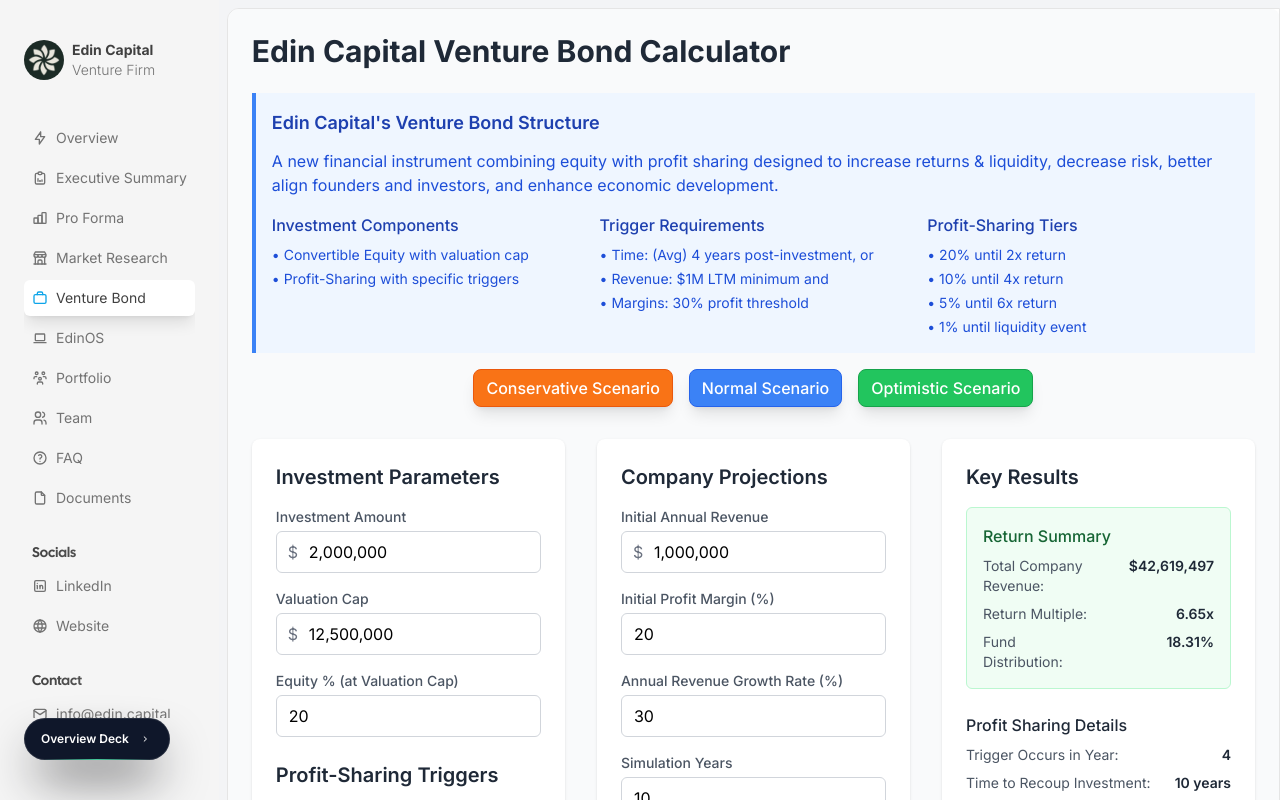
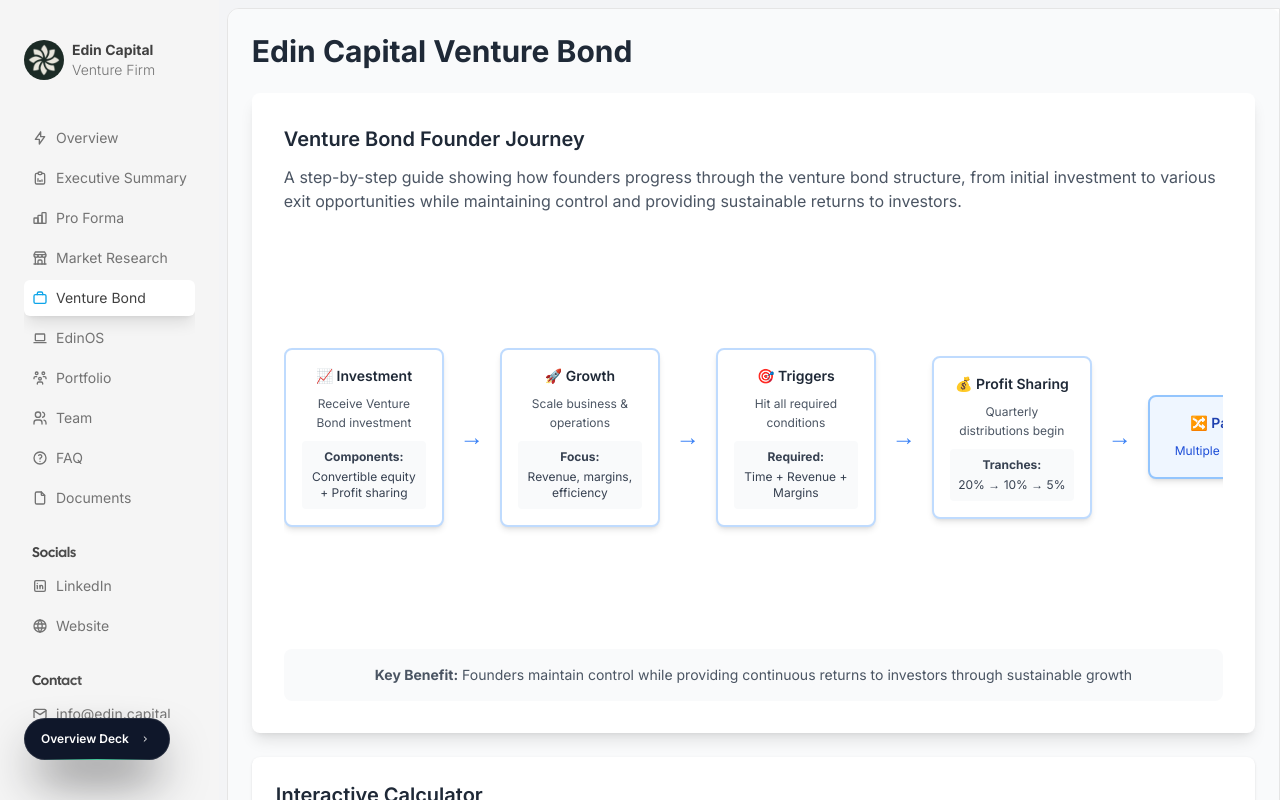
Before and after one commit to GAV07/edin-dashboard, a Next.js app: page /venture-bond in a window 1280 px wide. Built offline with nearby package versions, Linux system fonts and the light colour scheme.

Commit message:
clean up dashboardand updated venture bond styling

```diff
--- a/src/app/api/dashboard/route.ts
+++ b/src/app/api/dashboard/route.ts
@@ -134,7 +134,7 @@
 
   const data: DashboardData = {
     fundOverview: {
-      committedCapital: '$85M',
+      committedCapital: '$86M',
       investableCapital: formatCurrency(parseCurrencyValue(assumptions[1]?.[0]) || 70000000),
       managementFee: assumptions[1]?.[0] || '2.5%',
       fundLife: '15 years',
--- a/src/components/Dashboard.tsx
+++ b/src/components/Dashboard.tsx
@@ -61,7 +61,7 @@
   // Create key metrics summary stats
   const keyMetricsStats = [
     { id: 'committed', name: 'Capital Ask', value: fundOverview.committedCapital },
-    { id: 'numInv', name: 'Number of Investments (10y)', value: portfolioAllocation.numberOfInvestments },
+    { id: 'numInv', name: 'Number of Investments', value: portfolioAllocation.numberOfInvestments },
     { id: 'checkSize', name: 'Average Check Size', value: portfolioAllocation.averageCheckSize },
     { id: 'distributions', name: 'Cum. Profit Sharing Dist. (10y)', value: returnMetrics.lpDistributions },
     { id: 'moic', name: 'MOIC (10y)', value: returnMetrics.moic },
--- a/src/components/VentureBond.tsx
+++ b/src/components/VentureBond.tsx
@@ -292,66 +292,140 @@
 
   return (
     <div className="w-full p-6 bg-gray-50 rounded-lg shadow-md">
-      <h1 className="text-3xl font-bold text-gray-800 mb-6">Edin Capital Venture Bond Calculator</h1>
+      <h1 className="text-3xl font-bold text-gray-800 mb-6">Edin Capital Venture Bond</h1>
 
       <div className="mb-8">
-        <div className="bg-blue-50 border-l-4 border-blue-500 p-4 mb-4">
-          <h3 className="text-lg font-semibold text-blue-800 mb-3">Edin Capital&apos;s Venture Bond Structure</h3>
-          <p className="text-blue-700 mb-4">
-            A new financial instrument combining equity with profit sharing designed to increase returns & liquidity,
-            decrease risk, better align founders and investors, and enhance economic development.
+        <div className="bg-white rounded-lg p-8 shadow-lg mb-6">
+          <div className="mb-8">
+            <h2 className="text-xl font-semibold text-gray-800 mb-3">Venture Bond Founder Journey</h2>
+            <p className="text-gray-600 mb-6">
+              A step-by-step guide showing how founders progress through the venture bond structure,
+              from initial investment to various exit opportunities while maintaining control and providing
+              sustainable returns to investors.
             </p>
-
-          <div className="grid grid-cols-1 md:grid-cols-3 gap-4">
-            <div>
-              <h4 className="font-medium text-blue-800 mb-2">Investment Components</h4>
-              <ul className="space-y-1 text-sm text-blue-700">
-                <li>• Convertible Equity with valuation cap</li>
-                <li>• Profit-Sharing with specific triggers</li>
-              </ul>
           </div>
 
-            <div>
-              <h4 className="font-medium text-blue-800 mb-2">Trigger Requirements</h4>
-              <ul className="space-y-1 text-sm text-blue-700">
-                <li>• Time: (Avg) 4 years post-investment, or</li>
-                <li>• Revenue: $1M LTM minimum and</li>
-                <li>• Margins: 30% profit threshold</li>
-              </ul>
+          <div className="flex items-center justify-between overflow-x-auto py-5 px-0 gap-4 min-h-96">
+            {/* Step 1 */}
+            <div className="bg-white border-2 border-blue-200 rounded-lg p-4 min-w-36 max-w-40 text-center shadow-md flex-shrink-0">
+              <h3 className="m-0 mb-2 text-sm font-semibold text-gray-800">📈 Investment</h3>
+              <p className="m-0 text-xs leading-relaxed text-gray-600">Receive Venture Bond investment</p>
+              <div className="bg-gray-50 rounded p-2 mt-2 text-xs text-gray-700">
+                <strong className="block mb-1">Components:</strong>
+                Convertible equity + Profit sharing
+              </div>
             </div>
 
-            <div>
-              <h4 className="font-medium text-blue-800 mb-2">Profit-Sharing Tiers</h4>
-              <ul className="space-y-1 text-sm text-blue-700">
-                <li>• 20% until 2x return</li>
-                <li>• 10% until 4x return</li>
-                <li>• 5% until 6x return</li>
-                <li>• 1% until liquidity event</li>
-              </ul>
+            <div className="text-2xl text-blue-500 flex-shrink-0">→</div>
+
+            {/* Step 2 */}
+            <div className="bg-white border-2 border-blue-200 rounded-lg p-4 min-w-36 max-w-40 text-center shadow-md flex-shrink-0">
+              <h3 className="m-0 mb-2 text-sm font-semibold text-gray-800">🚀 Growth</h3>
+              <p className="m-0 text-xs leading-relaxed text-gray-600">Scale business & operations</p>
+              <div className="bg-gray-50 rounded p-2 mt-2 text-xs text-gray-700">
+                <strong className="block mb-1">Focus:</strong>
+                Revenue, margins, efficiency
+              </div>
+            </div>
+
+            <div className="text-2xl text-blue-500 flex-shrink-0">→</div>
+
+            {/* Step 3 */}
+            <div className="bg-white border-2 border-blue-200 rounded-lg p-4 min-w-36 max-w-40 text-center shadow-md flex-shrink-0">
+              <h3 className="m-0 mb-2 text-sm font-semibold text-gray-800">🎯 Triggers</h3>
+              <p className="m-0 text-xs leading-relaxed text-gray-600">Hit all required conditions</p>
+              <div className="bg-gray-50 rounded p-2 mt-2 text-xs text-gray-700">
+                <strong className="block mb-1">Required:</strong>
+                Time + Revenue + Margins
+              </div>
+            </div>
+
+            <div className="text-2xl text-blue-500 flex-shrink-0">→</div>
+
+            {/* Step 4 */}
+            <div className="bg-white border-2 border-blue-200 rounded-lg p-4 min-w-36 max-w-40 text-center shadow-md flex-shrink-0">
+              <h3 className="m-0 mb-2 text-sm font-semibold text-gray-800">💰 Profit Sharing</h3>
+              <p className="m-0 text-xs leading-relaxed text-gray-600">Quarterly distributions begin</p>
+              <div className="bg-gray-50 rounded p-2 mt-2 text-xs text-gray-700">
+                <strong className="block mb-1">Tranches:</strong>
+                20% → 10% → 5%
+              </div>
+            </div>
+
+            <div className="text-2xl text-blue-500 flex-shrink-0">→</div>
+
+            {/* Decision Point */}
+            <div className="bg-blue-50 border-2 border-blue-300 rounded-lg p-4 min-w-36 max-w-40 text-center shadow-md flex-shrink-0">
+              <h3 className="m-0 mb-2 text-sm font-semibold text-blue-800">🔀 Paths</h3>
+              <p className="m-0 text-xs leading-relaxed text-blue-700">Multiple options</p>
+            </div>
+
+            <div className="text-2xl text-blue-500 flex-shrink-0">→</div>
+
+            {/* Branches */}
+            <div className="flex flex-col gap-3 min-w-36">
+              <div className="bg-white border-2 border-gray-300 rounded-lg p-3 text-center shadow-md">
+                <h4 className="m-0 mb-1 text-xs font-semibold text-gray-800">🔄 Continue</h4>
+                <p className="m-0 text-xs leading-tight text-gray-600">Keep profit sharing until 6x cap reached</p>
+              </div>
+
+              <div className="bg-white border-2 border-gray-300 rounded-lg p-3 text-center shadow-md">
+                <h4 className="m-0 mb-1 text-xs font-semibold text-gray-800">💼 Equity Round</h4>
+                <p className="m-0 text-xs leading-tight text-gray-600">Auto-convert to preferred stock + continue profit sharing</p>
+              </div>
+
+              <div className="bg-white border-2 border-gray-300 rounded-lg p-3 text-center shadow-md">
+                <h4 className="m-0 mb-1 text-xs font-semibold text-gray-800">🏆 Exit Event</h4>
+                <p className="m-0 text-xs leading-tight text-gray-600">Acquisition/IPO triggers payout</p>
               </div>
             </div>
           </div>
 
+          <div className="mt-5 p-4 bg-gray-50 rounded-lg text-center">
+            <p className="m-0 text-sm text-gray-600">
+              <strong>Key Benefit:</strong> Founders maintain control while providing continuous returns to investors through sustainable growth
+            </p>
+          </div>
+        </div>
+
+        {/* Calculator Introduction */}
+        <div className="bg-white rounded-lg p-6 shadow mb-6">
+          <h2 className="text-xl font-semibold text-gray-800 mb-3">Interactive Calculator</h2>
+          <p className="text-gray-600 mb-4">
+            Use the calculator below to model different scenarios and see how the venture bond structure
+            performs under various business conditions. Start with a preset scenario or customize the
+            parameters to match your specific situation.
+          </p>
+
+          <div className="bg-blue-50 border-l-4 border-blue-500 p-4 mb-4">
+            <h3 className="text-sm font-medium text-blue-800 mb-2">Quick Start Scenarios</h3>
+            <p className="text-sm text-blue-700 mb-4">
+              Choose a scenario below to populate the calculator with realistic assumptions,
+              or scroll down to customize all parameters manually.
+            </p>
+
             {/* Scenario Buttons */}
-        <div className="flex flex-wrap justify-center gap-4 mb-6">
+            <div className="flex flex-wrap gap-3">
               <button
                 onClick={() => applyScenario('conservative')}
-            className="bg-orange-500 hover:bg-orange-600 text-white py-1.5 px-3 rounded-lg transition duration-200 font-medium shadow-lg hover:shadow-xl transform hover:-translate-y-1 border border-orange-600 active:transform active:translate-y-0 active:shadow-md"
+                className="bg-white border-2 border-blue-200 text-gray-700 hover:border-blue-300 hover:bg-blue-50 py-2 px-4 rounded-lg transition duration-200 font-medium shadow-sm"
               >
                 Conservative Scenario
               </button>
               <button
                 onClick={() => applyScenario('normal')}
-            className="bg-blue-500 hover:bg-blue-600 text-white py-1.5 px-3 rounded-lg transition duration-200 font-medium shadow-lg hover:shadow-xl transform hover:-translate-y-1 border border-blue-600 active:transform active:translate-y-0 active:shadow-md"
+                className="bg-blue-500 hover:bg-blue-600 text-white py-2 px-4 rounded-lg transition duration-200 font-medium shadow-sm border-2 border-blue-500 hover:border-blue-600"
               >
                 Normal Scenario
               </button>
               <button
                 onClick={() => applyScenario('optimistic')}
-            className="bg-green-500 hover:bg-green-600 text-white py-1.5 px-3 rounded-lg transition duration-200 font-medium shadow-lg hover:shadow-xl transform hover:-translate-y-1 border border-green-600 active:transform active:translate-y-0 active:shadow-md"
+                className="bg-white border-2 border-blue-200 text-gray-700 hover:border-blue-300 hover:bg-blue-50 py-2 px-4 rounded-lg transition duration-200 font-medium shadow-sm"
               >
                 Optimistic Scenario
               </button>
+            </div>
+          </div>
         </div>
       </div>
 
```
Lines whose indentation alone changed are shown as unchanged.
